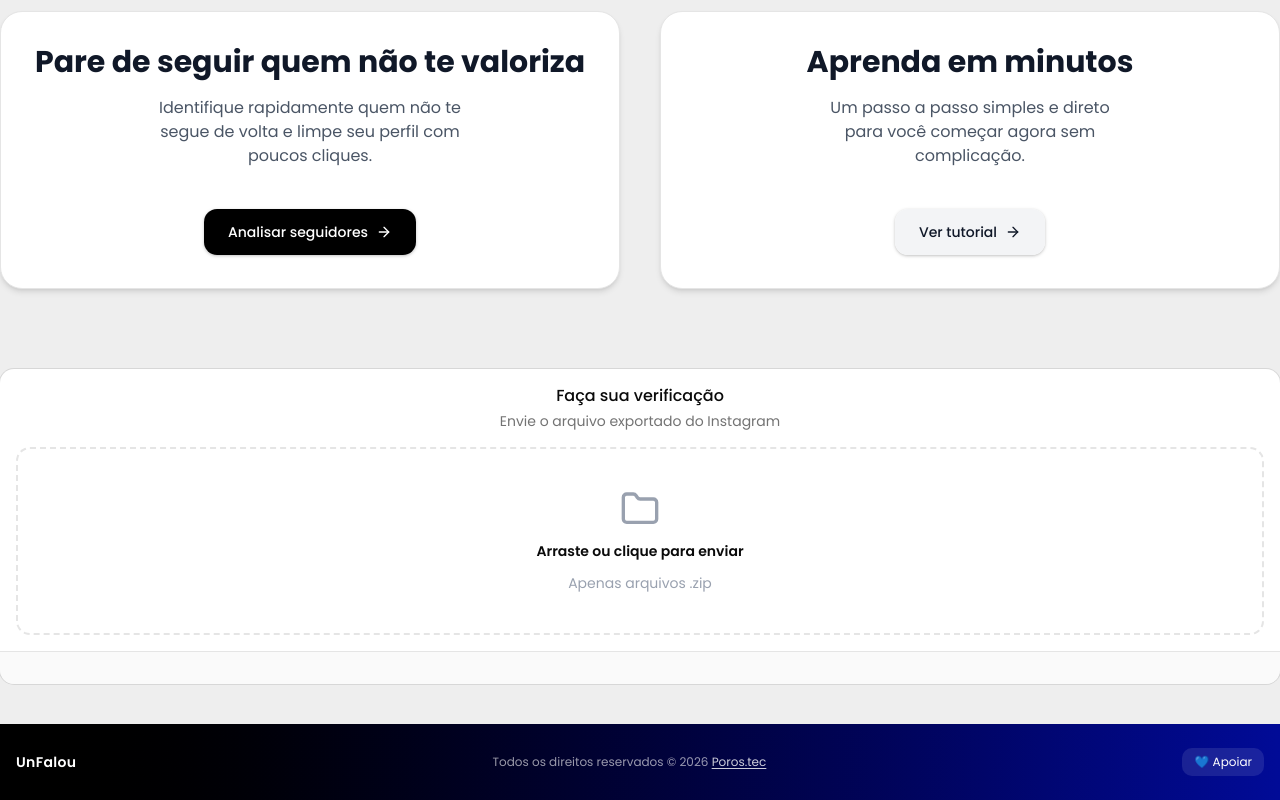
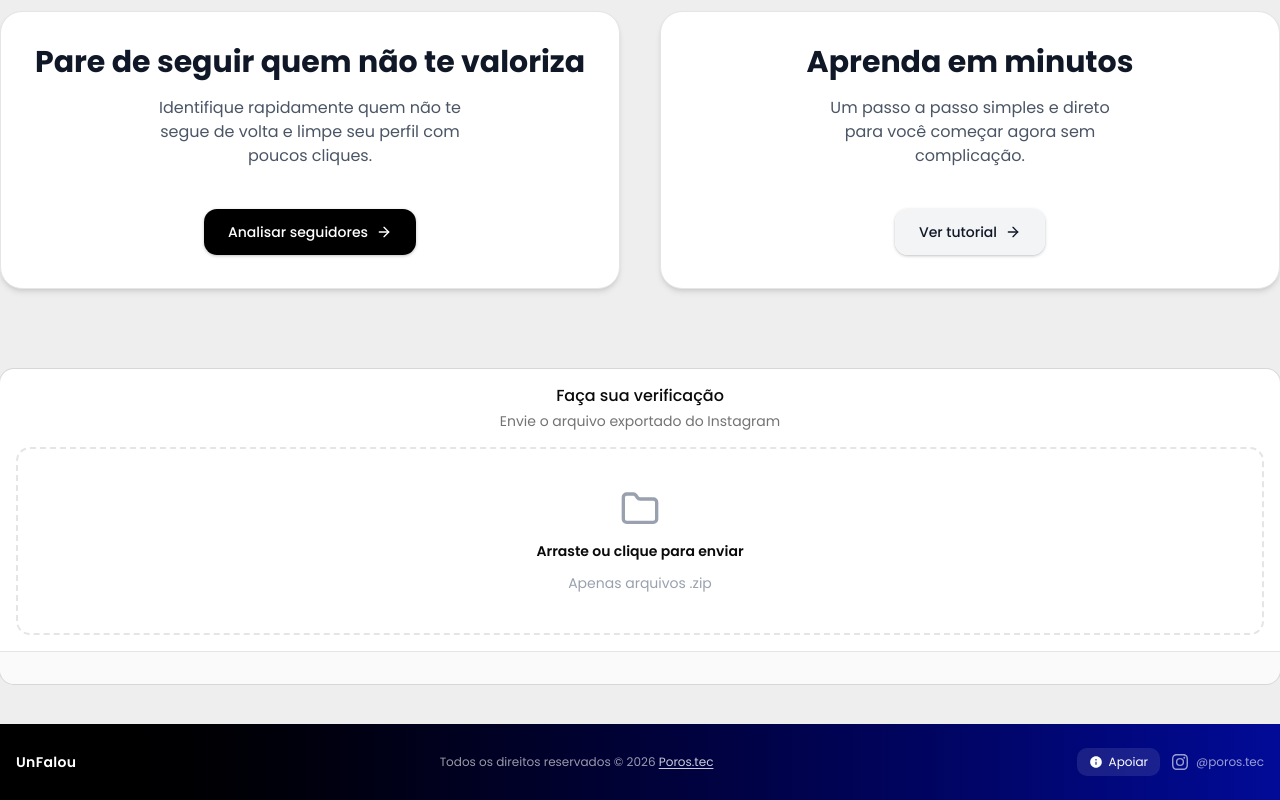
Before and after one commit to mateussilvacrs/unfalou, a Next.js app: page / in a window 1280 px wide. Shown: the part 1067-1867 px from the top of the page. Built offline with nearby package versions, Linux system fonts and the light colour scheme.

Commit message:
Add donations and sliders and news styles and others version 1.0

```diff
--- a/components/footer/index.tsx
+++ b/components/footer/index.tsx
@@ -1,45 +1,63 @@
-// components/Footer.tsx
 "use client";
 
-import { useState } from "react";
+import { useState, forwardRef, useImperativeHandle, useEffect } from "react";
 import { PixModal } from "@/components/Pix-Modal";
 
-export default function Footer() {
+export type FooterRef = {
+  openPix: () => void;
+};
+
+const Footer = forwardRef<FooterRef>(function Footer(_, ref) {
   const [showPix, setShowPix] = useState(false);
+  const [copied, setCopied] = useState(false);
   const [pixKey, setPixKey] = useState("");
-  const [copied, setCopied] = useState(false);
 
-  // ✅ Função para abrir o modal somente se a chave Pix for carregada
-  const handlePixClick = async () => {
+  // Busca a chave só quando o modal abre
+useEffect(() => {
+  if (!showPix) return;
+
+  if (!pixKey) {
+    fetch("/api/pix")
+      .then((r) => r.json())
+      .then((data) => setPixKey(data.key ?? ""))
+      .catch(() => setPixKey(""));
+  }
+}, [showPix, pixKey]);
+  useImperativeHandle(ref, () => ({
+    openPix: () => setShowPix(true),
+  }));
+
+async function copyPix() {
   try {
-      const res = await fetch("/api/pix");
-      const data = await res.json();
+    // tentativa moderna
+    await navigator.clipboard.writeText(pixKey);
+  } catch {
+    // fallback para mobile antigo
+    const textarea = document.createElement("textarea");
+    textarea.value = pixKey;
+    textarea.style.position = "fixed";
+    textarea.style.opacity = "0";
+    document.body.appendChild(textarea);
+    textarea.focus();
+    textarea.select();
 
-      if (!data.key) {
-        alert("Não foi possível gerar a chave Pix. Tente novamente mais tarde.");
-        return;
+    try {
+      document.execCommand("copy");
+    } catch (err) {
+      alert("Não foi possível copiar. Copie manualmente.");
     }
 
-      setPixKey(data.key);
-      setShowPix(true); // abre modal apenas se a chave existir
-    } catch (err) {
-      alert("Não foi possível gerar a chave Pix. Verifique sua conexão e tente novamente.");
+    document.body.removeChild(textarea);
   }
-  };
 
-  const copyPix = async () => {
-    try {
-      await navigator.clipboard.writeText(pixKey);
   setCopied(true);
   setTimeout(() => setCopied(false), 2000);
-    } catch {
-      alert("Não foi possível copiar a chave. Copie manualmente.");
 }
-  };
 
   return (
     <footer className="bg-linear-to-r from-black to-[#010b97] text-white">
       <div className="max-w-7xl mx-auto px-4 py-6 flex flex-col md:flex-row items-center justify-between gap-4">
+
         <span className="text-sm font-semibold tracking-wide">UnFalou</span>
 
         <p className="text-xs text-white/60 text-center">
@@ -56,11 +74,26 @@ export default function Footer() {
 
         <div className="flex items-center gap-3">
           <button
-            onClick={handlePixClick}
+            onClick={() => setShowPix(true)}
             className="flex items-center gap-1.5 text-xs px-3 py-1.5 rounded-lg hover:cursor-pointer bg-white/10 hover:bg-white/20 transition"
           >
-            💙 Apoiar
+            <svg xmlns="http://www.w3.org/2000/svg" className="w-3.5 h-3.5" viewBox="0 0 24 24" fill="currentColor">
+              <path d="M12 2C6.477 2 2 6.477 2 12s4.477 10 10 10 10-4.477 10-10S17.523 2 12 2zm1 14.5h-2v-5h2v5zm0-7h-2V7h2v2.5z"/>
+            </svg>
+            Apoiar
           </button>
+
+          <a
+            href="https://www.instagram.com/poros.tec"
+            target="_blank"
+            rel="noopener noreferrer"
+            className="flex items-center gap-2 text-xs text-white/60 hover:text-white transition"
+          >
+            <svg xmlns="http://www.w3.org/2000/svg" className="w-4 h-4" viewBox="0 0 24 24" fill="currentColor">
+              <path d="M12 2.163c3.204 0 3.584.012 4.85.07 1.366.062 2.633.334 3.608 1.308.975.975 1.246 2.242 1.308 3.608.058 1.266.07 1.646.07 4.85s-.012 3.584-.07 4.85c-.062 1.366-.334 2.633-1.308 3.608-.975.975-2.242 1.246-3.608 1.308-1.266.058-1.646.07-4.85.07s-3.584-.012-4.85-.07c-1.366-.062-2.633-.334-3.608-1.308-.975-.975-1.246-2.242-1.308-3.608C2.175 15.584 2.163 15.204 2.163 12s.012-3.584-.07-4.85c.062-1.366.334-2.633 1.308-3.608.975-.975 2.242-1.246 3.608-1.308C8.416 2.175 8.796 2.163 12 2.163zm0-2.163C8.741 0 8.333.013 7.053.072 5.197.157 3.355.673 2.014 2.014.673 3.355.157 5.197.072 7.053.013 8.333 0 8.741 0 12c0 3.259.013 3.667.072 4.947.085 1.856.601 3.698 1.942 5.039 1.341 1.341 3.183 1.857 5.039 1.942C8.333 23.987 8.741 24 12 24s3.667-.013 4.947-.072c1.856-.085 3.698-.601 5.039-1.942 1.341-1.341 1.857-3.183 1.942-5.039.059-1.28.072-1.688.072-4.947 0-3.259-.013-3.667-.072-4.947-.085-1.856-.601-3.698-1.942-5.039C20.698.673 18.856.157 17 .072 15.667.013 15.259 0 12 0zm0 5.838a6.162 6.162 0 1 0 0 12.324 6.162 6.162 0 0 0 0-12.324zm0 10.162a4 4 0 1 1 0-8 4 4 0 0 1 0 8zm6.406-11.845a1.44 1.44 0 1 0 0 2.88 1.44 1.44 0 0 0 0-2.88z"/>
+            </svg>
+            @poros.tec
+          </a>
         </div>
       </div>
 
@@ -73,4 +106,6 @@ export default function Footer() {
 />
     </footer>
   );
-}
+});
+
+export default Footer;
```
Lines whose indentation alone changed are shown as unchanged.
